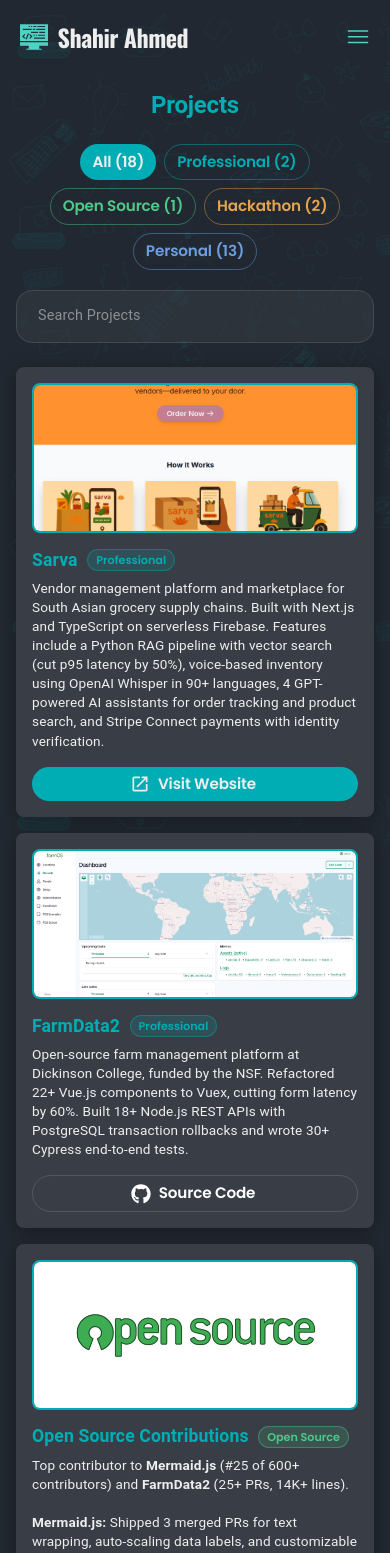
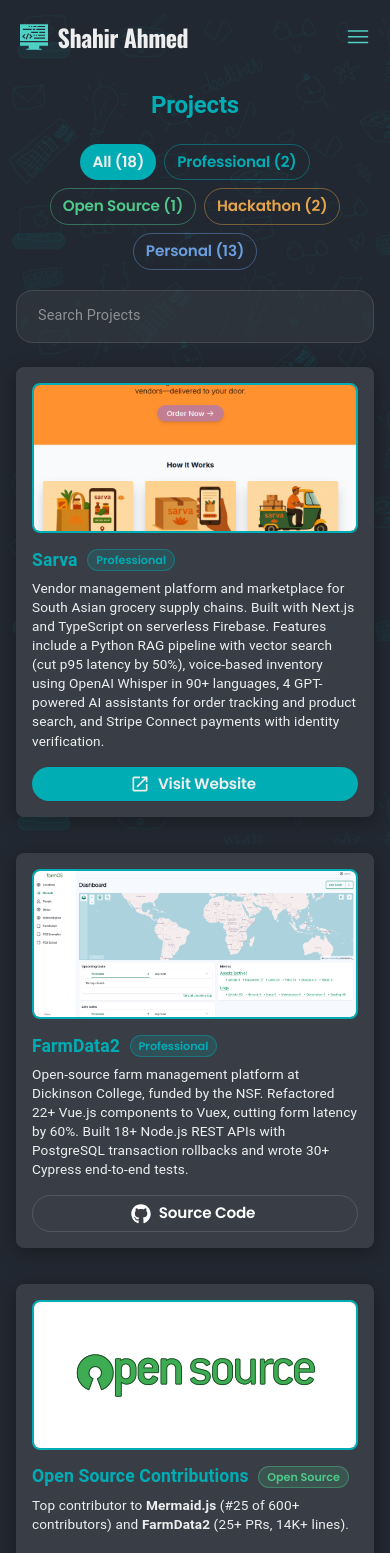
Before and after one commit to Shahir-47/shahirahmed.com, a Next.js app: page /projects in a window 390 px wide. Shown: the top 1553 px of the page. Built offline with nearby package versions, Linux system fonts and the light colour scheme; what @mui/material-nextjs would draw is missing.

Commit message:
fix: increase margin-bottom for ProjectItem to improve spacing on small screens

```diff
--- a/src/components/Projects.jsx
+++ b/src/components/Projects.jsx
@@ -281,7 +281,9 @@
 			},
 			borderRadius: { xs: "8px", sm: "10px", md: "12px" },
 			boxShadow: "0 4px 20px rgba(0, 0, 0, 0.3)",
-			marginBottom: { xs: "1rem", sm: "1.25rem", md: "1.5rem" },
+			// Cards stack on small screens, so they need a clearer gap between
+			// them than they do side by side.
+			marginBottom: { xs: "2.25rem", sm: "1.75rem", md: "1.5rem" },
 			transition: "transform 0.3s ease, box-shadow 0.3s ease",
 			"&:hover": {
 				transform: "translateY(-3px)",
```
